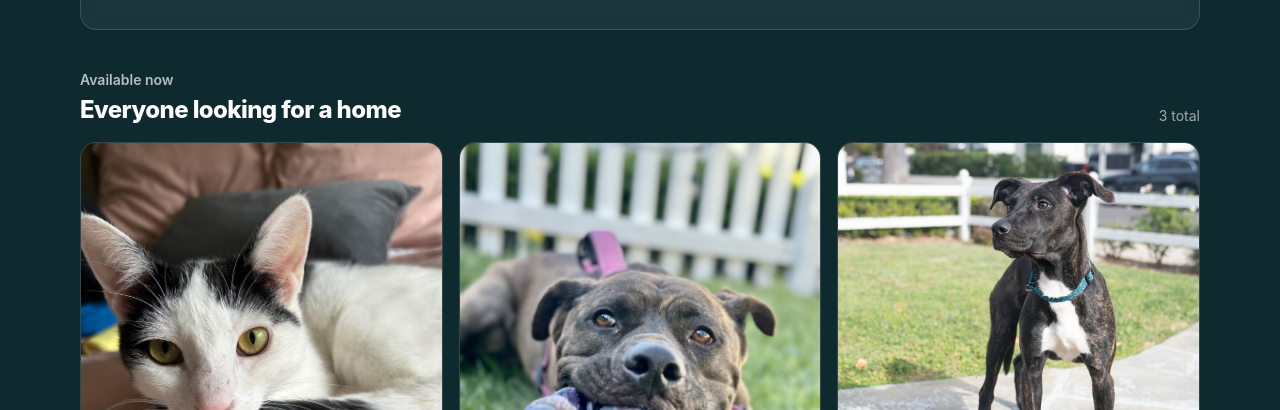
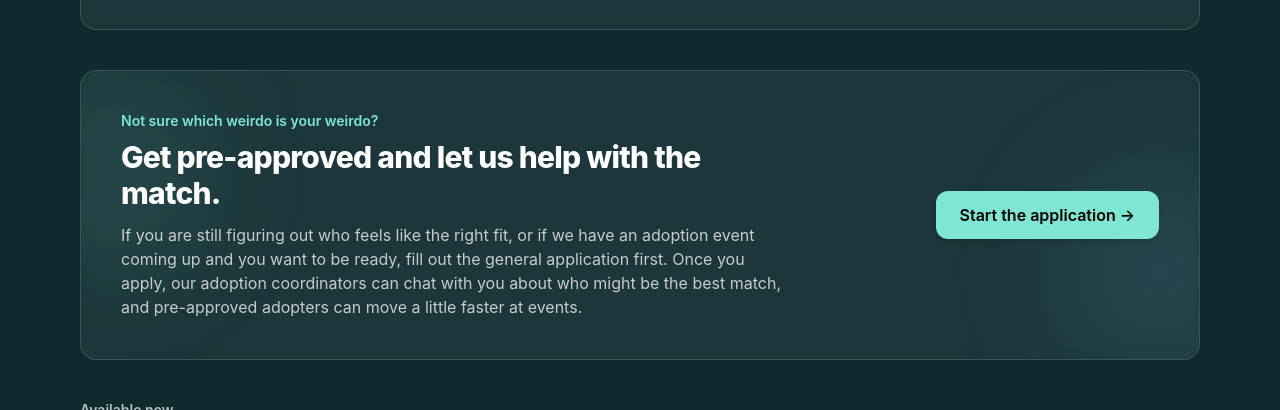
Before and after one commit to weirdrescue/weirdrescue-site, a Next.js app: page /adopt in a window 1280 px wide. Shown: the part 264-674 px from the top of the page. Built offline with nearby package versions, Linux system fonts and the light colour scheme; no server answers.

Commit message:
Add adopt page pre-approval callout

```diff
--- a/src/app/adopt/page.tsx
+++ b/src/app/adopt/page.tsx
@@ -81,6 +81,38 @@ export default async function AdoptPage() {
               View rescue on Adopt a Pet →
             </a>
           </div>
+        </div>
+      </section>
+
+      <section className="surface relative overflow-hidden p-7 sm:p-10">
+        <div className="pointer-events-none absolute -left-12 top-6 h-40 w-40 rounded-full bg-[var(--wr-mint)]/15 blur-3xl" />
+        <div className="pointer-events-none absolute -right-12 bottom-0 h-44 w-44 rounded-full bg-[var(--wr-sky)]/15 blur-3xl" />
+
+        <div className="relative flex flex-col gap-6 sm:flex-row sm:items-center sm:justify-between">
+          <div className="max-w-2xl">
+            <p className="text-sm font-semibold text-[var(--wr-mint)]">
+              Not sure which weirdo is your weirdo?
+            </p>
+            <h2 className="mt-2 text-3xl font-extrabold tracking-tight">
+              Get pre-approved and let us help with the match.
+            </h2>
+            <p className="mt-3 text-white/75">
+              If you are still figuring out who feels like the right fit, or if we have
+              an adoption event coming up and you want to be ready, fill out the general
+              application first. Once you apply, our adoption coordinators can chat with
+              you about who might be the best match, and pre-approved adopters can move a
+              little faster at events.
+            </p>
+          </div>
+
+          <a
+            href="https://new.shelterluv.com/matchme/adopt/WRD/Dog"
+            target="_blank"
+            rel="noreferrer"
+            className="inline-flex items-center justify-center rounded-xl bg-[var(--wr-mint)] px-6 py-3 text-base font-semibold text-black shadow-md transition hover:brightness-105 active:scale-[0.98]"
+          >
+            Start the application →
+          </a>
         </div>
       </section>
 
```
